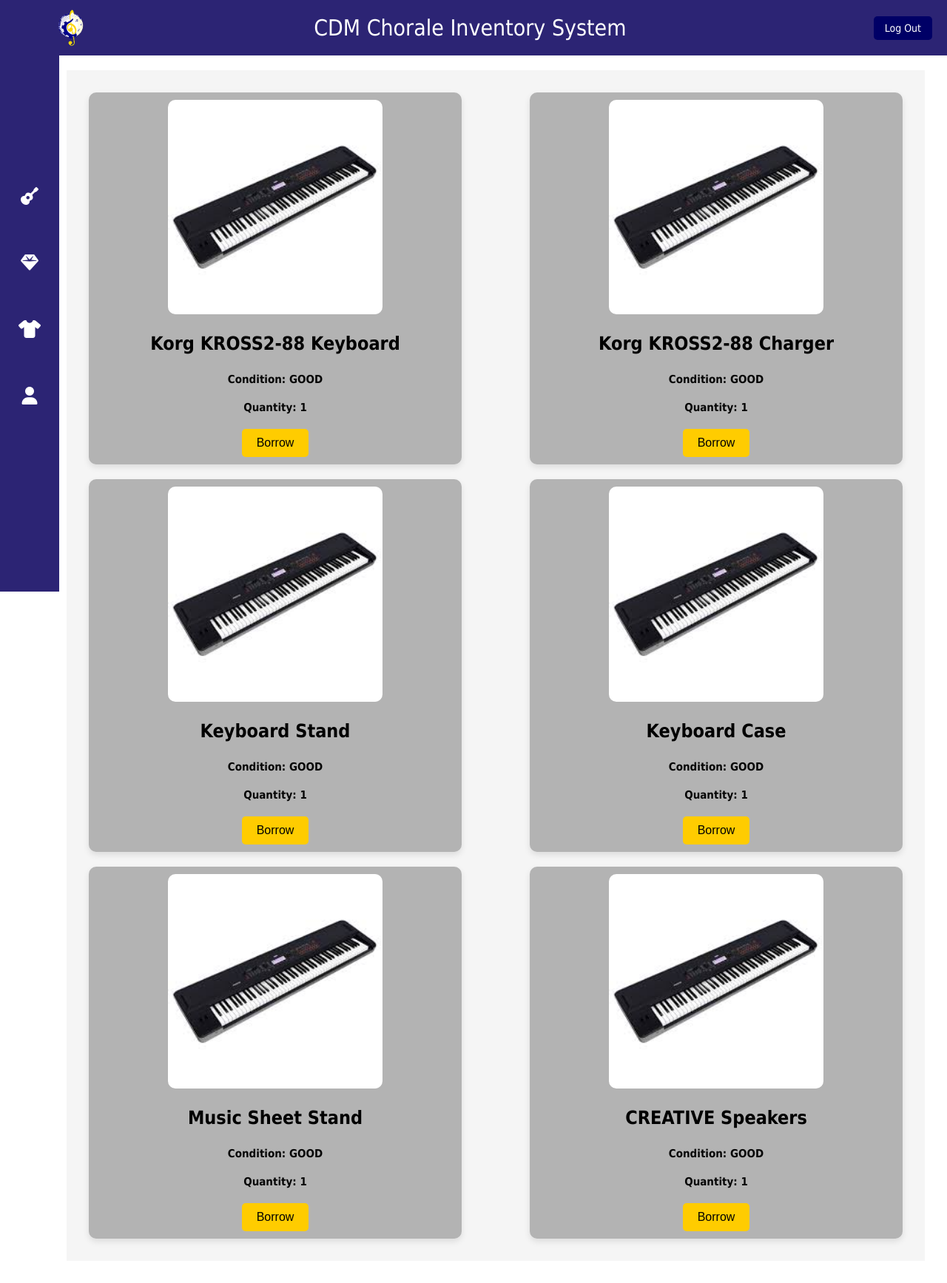
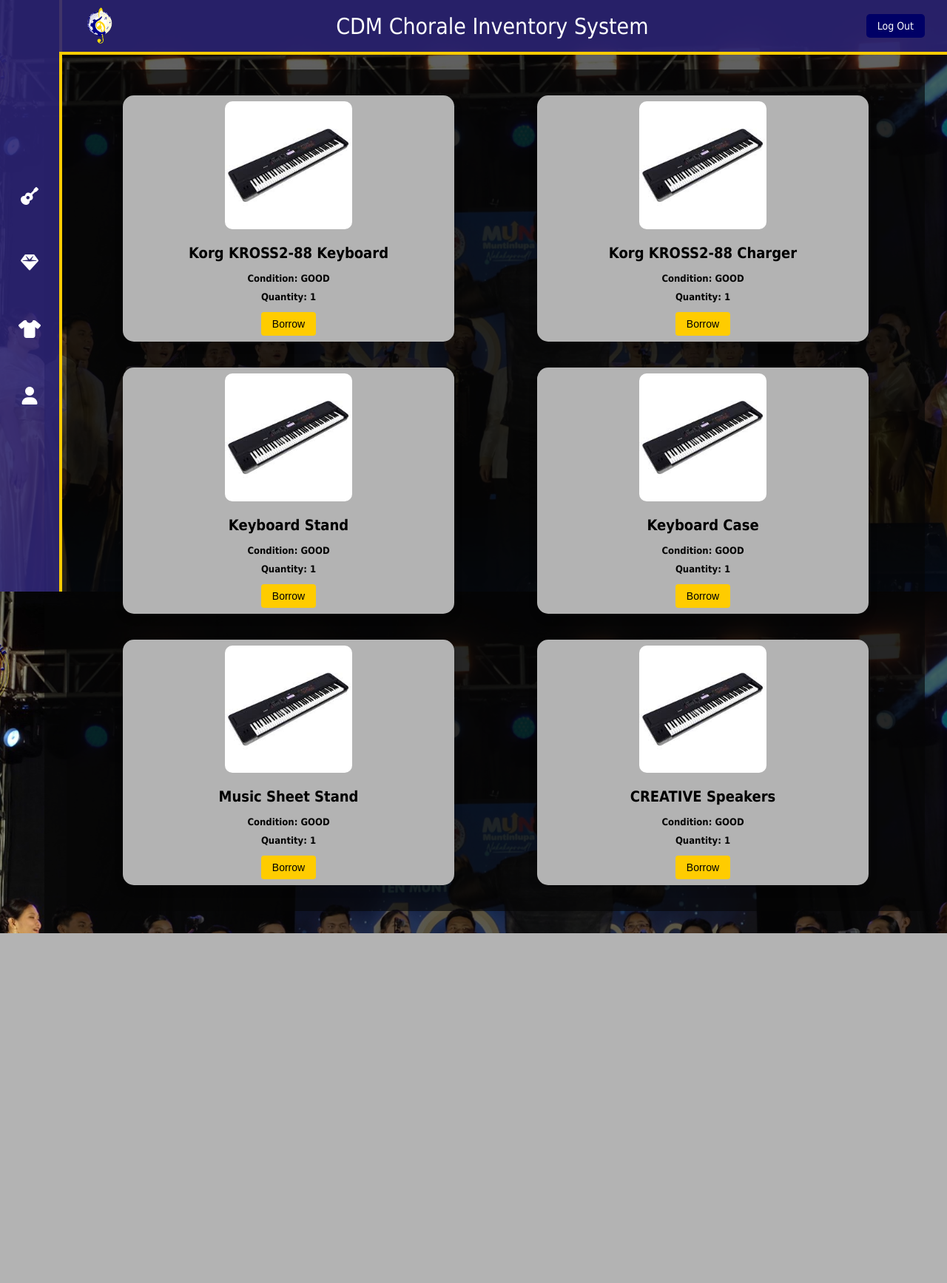
Before and after one commit to nagu04/CDM-Chorale-Inv-copy-, a PHP site: page /instruments.php in a window 1280 px wide. Shown: the whole page at 74% size. After the commit the page ends 1262 px from the top, so only its background shows below. Run offline with PHP 8.4, Linux system fonts and the light colour scheme; data comes from the database, SQL or seed files in the repository.

Commit message:
Cosmetic change in instruments

```diff
--- a/instruments_style.css
+++ b/instruments_style.css
@@ -4,13 +4,14 @@
     margin: 0;
     padding: 0;
     display: flex;
-    background-color: #ffffff;
+    background: url('bgpic2.png') no-repeat center center fixed; /* Default background image */
+    background-size: cover;
 }
 
 /* Sidebar */
 .sidebar {
     width: 80px;
-    background-color: #2c2474;
+    background-color: rgba(44, 36, 116, 0.9); /* Semi-transparent blue background */
     height: 100vh;
     display: flex;
     flex-direction: column;
@@ -19,6 +20,7 @@
     gap: 30px;
     position: fixed;
     left: 0;
+    border-right: 4px solid #ffcc00; /* Yellow line at the right edge */
 }
 
 /* Sidebar Icons */
@@ -46,6 +48,8 @@
     flex: 1;
     margin-left: 60px;
     padding: 30px;
+    background-color: rgba(5, 5, 5, 0.637); /* Semi-transparent white background */
+    min-height: 100vh;
 }
 
 /* Header */
@@ -53,21 +57,21 @@
     display: flex;
     justify-content: space-between;
     align-items: center;
-    background-color: #2c2474;
+    background-color: rgba(44, 36, 116, 0.9); /* Semi-transparent blue background */
     color: white;
-    padding: 20px 20px;
+    padding: 10px 30px; /* Adjusted padding for better alignment */
     border-radius: 0;
-    margin: -30px -30px 20px -20px;
+    margin: -30px -30px 20px -10px;
     position: relative;
+    border-bottom: 4px solid #ffcc00; /* Yellow line at the bottom */
 }
 
 .header-logo {
-    position: absolute;
-    left: 1px;
+    position: relative; /* Changed from absolute to relative */
     width: 50px;
     height: auto;
+    margin-right: 20px; /* Add margin to separate from title */
 }
-
 
 .header h2 {
     flex-grow: 1;
@@ -87,20 +91,18 @@
     cursor: pointer;
     font-size: 14px;
     text-decoration: none;
+    margin-left: 20px; /* Add margin to separate from title */
 }
 
 .logout:hover {
     background-color: #000044;
 }
 
-
-
 h3 {
     margin: 0;
     font-size: 18px;
     color: #000;
 }
-
 
 .add-btn i {
     margin-right: 5px;
@@ -137,11 +139,12 @@
 
 /* Card Container */
 .card-container {
-    background-color: #f5f5f5; /* Light gray background */
+    background-color: rgba(5, 5, 5, 0.637); /* Light gray background */
     display: flex;
     flex-wrap: wrap;
-    justify-content: space-between;
+    justify-content: space-around; /* Changed from space-between to reduce horizontal gaps */
     padding: 20px;
+    gap: 5px 0; /* Add minimal horizontal gap but no vertical gap */
 }
 
 /* Card Styling */
@@ -151,30 +154,36 @@
     align-items: center;
     justify-content: center;
     background-color: #b3b3b3; /* Light gray background */
-    border-radius: 10px;
-    box-shadow: 0 4px 8px rgba(0, 0, 0, 0.1);
-    margin: 10px; /* Adjusted margin */
-    padding: 10px;
-    width: 45%; /* Adjusted width to reduce space */
+    border-radius: 15px; /* Increased from 8px for more curved edges */
+    box-shadow: 0 6px 12px rgba(0, 0, 0, 0.15); /* Enhanced shadow: deeper, more spread */
+    margin: 15px 5px;
+    padding: 8px;
+    width: 40%;
     text-align: center;
     box-sizing: border-box;
+    transition: transform 0.2s, box-shadow 0.2s; /* Smooth transition for hover effect */
+}
+
+.card:hover {
+    transform: translateY(-3px);
+    box-shadow: 0 8px 16px rgba(0, 0, 0, 0.2); /* Even stronger shadow on hover */
 }
 
 .card img {
-    width: 60%; /* Reverted image size */
+    width: 40%; /* Reduced image size from 60% to 40% */
     height: auto;
     border-radius: 10px;
     margin-bottom: 10px;
 }
 
 .card h3 {
-    margin: 15px 0;
-    font-size: 25px;
+    margin: 10px 0;
+    font-size: 20px; /* Reduced font size */
 }
 
 .card p {
-    margin: 10px 0;
-    font-size: 15px;
+    margin: 5px 0;
+    font-size: 13px; /* Reduced font size */
     color: #050505;
     font-weight: bold;
 }
@@ -183,11 +192,11 @@
     background-color: #ffcc00;
     color: #000;
     border: none;
-    padding: 10px 20px;
-    border-radius: 5px;
+    padding: 8px 15px; /* Reduced padding */
+    border-radius: 4px;
     cursor: pointer;
-    font-size: 16px;
-    margin-top: 10px;
+    font-size: 14px; /* Reduced font size */
+    margin-top: 8px;
 }
 
 .borrow-btn:hover {
--- a/members.php
+++ b/members.php
@@ -4,7 +4,7 @@
     <meta charset="UTF-8">
     <meta name="viewport" content="width=device-width, initial-scale=1.0">
     <title>Inventory System</title>
-    <link rel="stylesheet" href="member_style_new.css">
+    <link rel="stylesheet" href="instruments_style.css">
     <!-- Font Awesome for icons -->
     <link rel="stylesheet" href="https://cdnjs.cloudflare.com/ajax/libs/font-awesome/6.5.1/css/all.min.css">
 </head>
```
